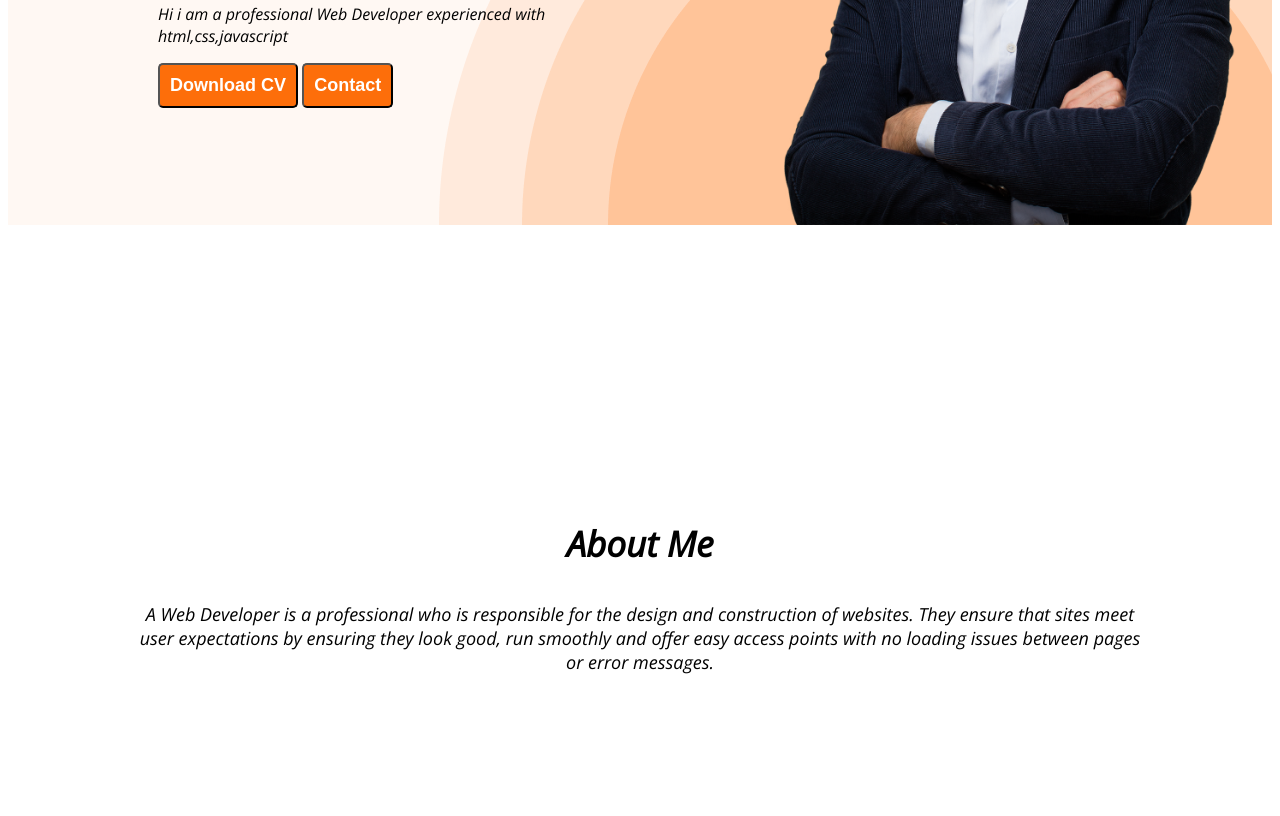
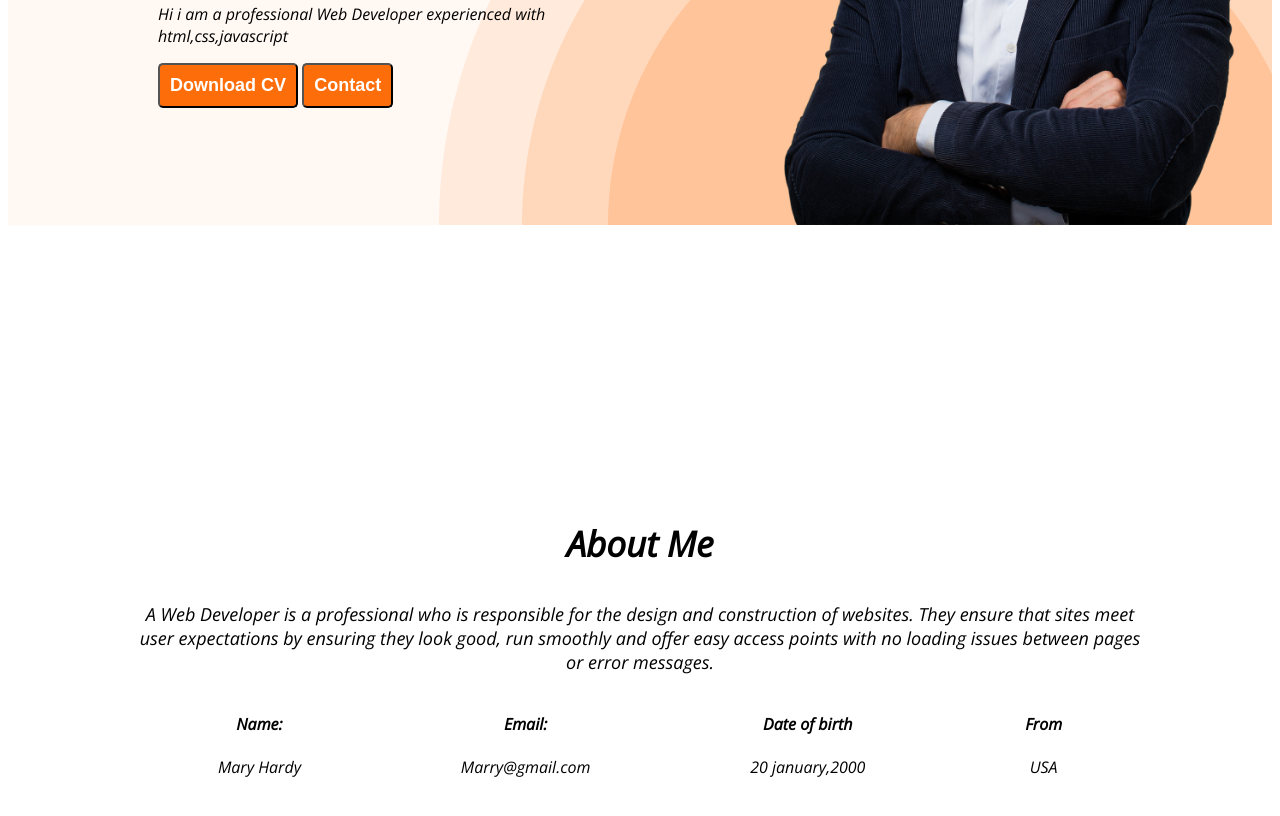
Before and after one commit to Omitul/WEB_DEV, a plain HTML site: page portFolio Website/index.html in a window 1280 px wide. Shown: the part 543-1359 px from the top of the page. Drawn offline with nearby package versions, Linux system fonts and the light colour scheme.

Commit message:
added about info

```diff
--- a/portFolio Website/index.html
+++ b/portFolio Website/index.html
@@ -37,6 +37,26 @@
                 <p class="section-description">
                     A Web Developer is a professional who is responsible for the design and construction of websites. They ensure that sites meet user expectations by ensuring they look good, run smoothly and offer easy access points with no loading issues between pages or error messages.
                 </p>
+                <div class="about-info-container">
+                      <!-- .about-inf*4>h4.info-title+p.info-description   -->
+                      <div class="about-inf">
+                        <h4 class="info-title">Name:</h4>
+                        <p class="info-description">Mary Hardy</p>
+                      </div>
+                      <div class="about-inf">
+                        <h4 class="info-title">Email:</h4>
+                        <p class="info-description">Marry@gmail.com</p>
+                      </div>
+                      <div class="about-inf">
+                        <h4 class="info-title">Date of birth</h4>
+                        <p class="info-description">20 january,2000</p>
+                      </div>
+                      <div class="about-inf">
+                        <h4 class="info-title">From</h4>
+                        <p class="info-description">USA</p>
+                      </div>
+
+                </div>
             </section>
         </main>
         </body>
--- a/portFolio Website/style.css
+++ b/portFolio Website/style.css
@@ -88,3 +88,14 @@ nav li {
     text-align: center;
     font-size: 18px;
 }
+.main{
+    max-width: 1140px;
+    margin: 0 auto;
+}
+.about-info-container{
+    display: flex;
+    justify-content: space-around;
+}
+.about-inf{
+    text-align: center;
+}
```
